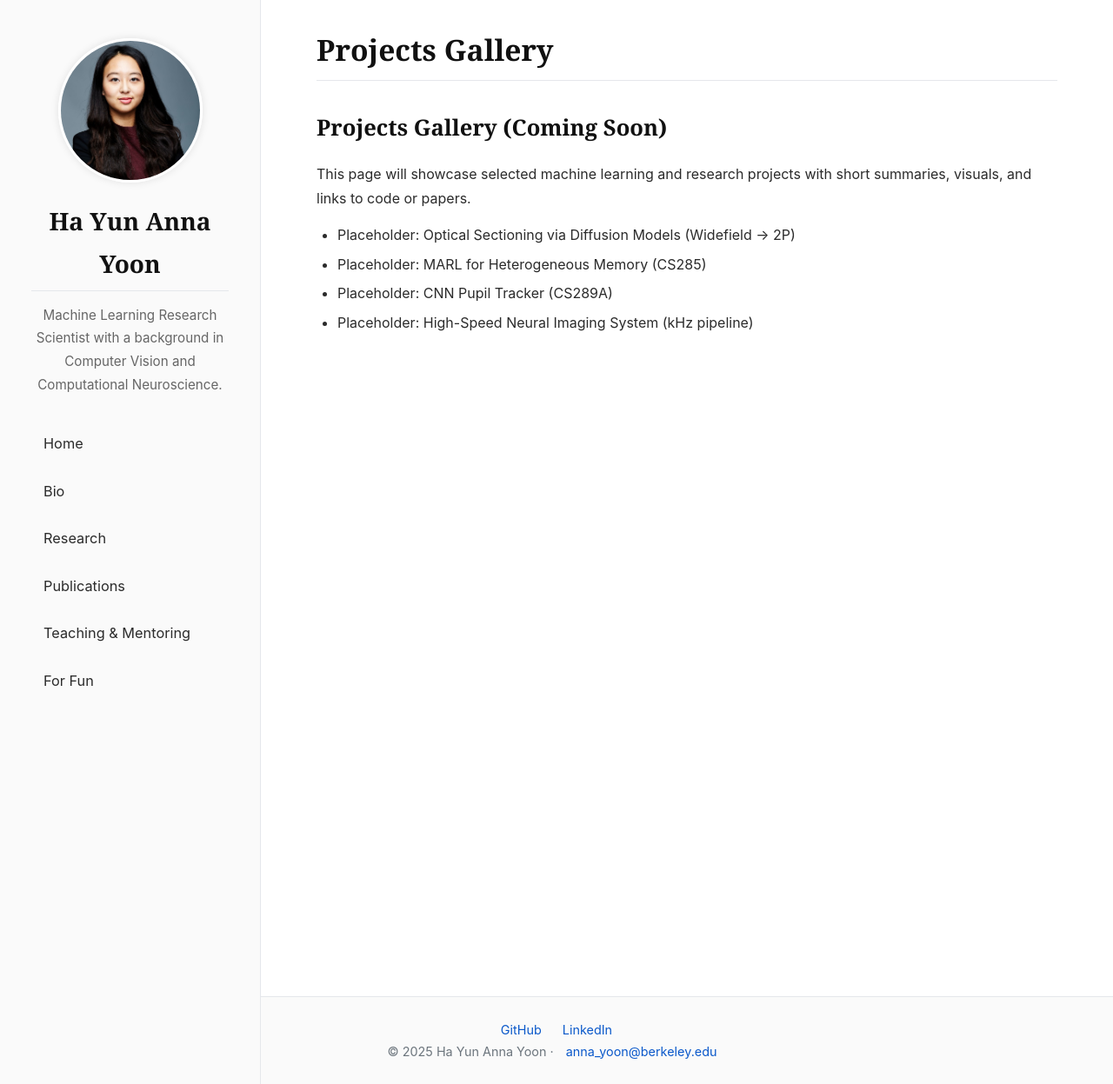
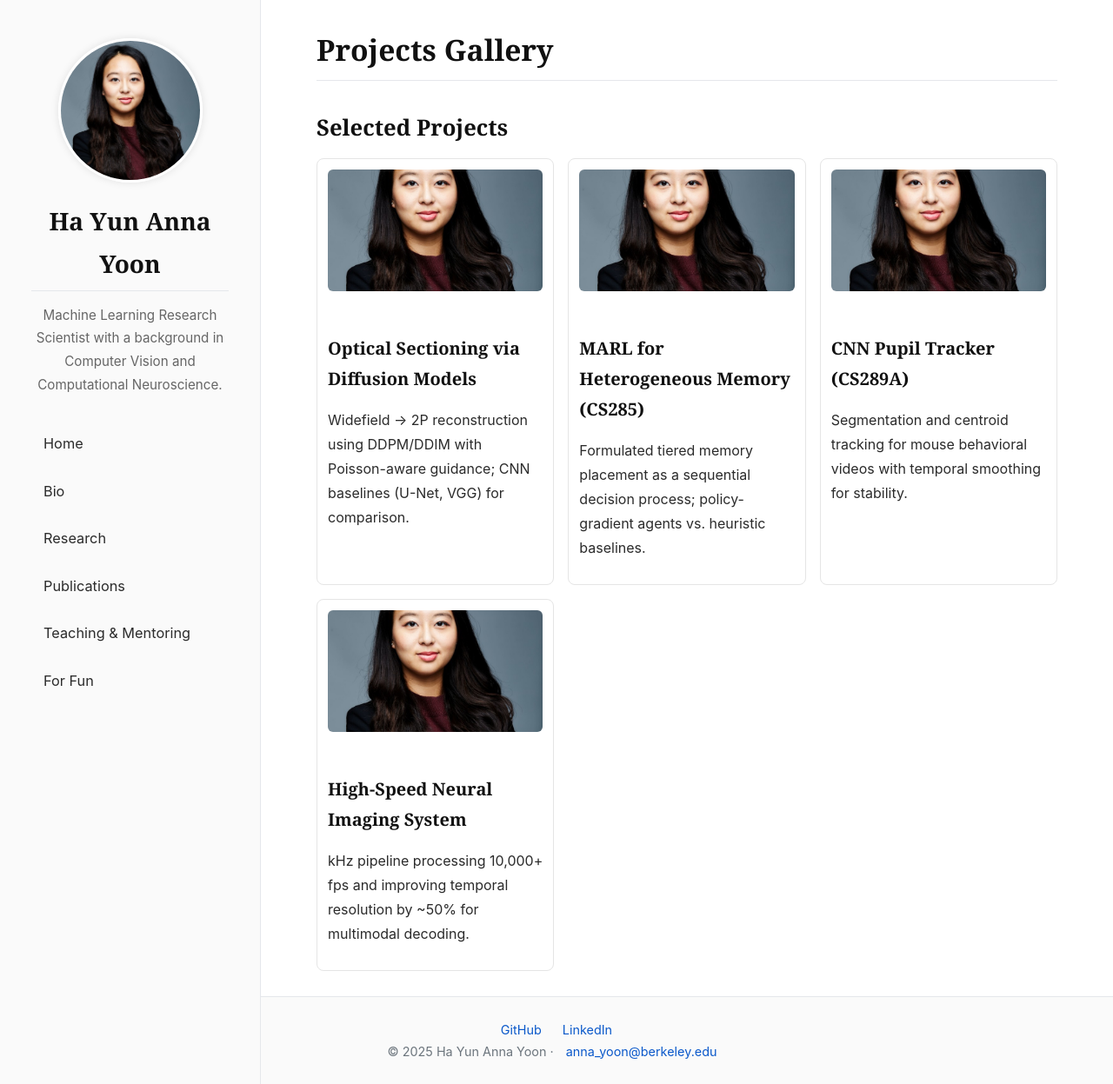
Before and after one commit to annahayoon/annahayoon.github.io, a Jekyll site: the page built from projects.md, in a window 1280 px wide and 1247 px high. Shown: the whole window at 87% size. Built offline with Jekyll 4.4.1, drawn with Linux system fonts in a browser that asks for light colours.

Commit message:
Website: add CV PDF link placeholder; add projects cards and styles; assets README

```diff
--- a/assets/css/style.css
+++ b/assets/css/style.css
@@ -397,3 +397,29 @@ li {
         padding-right: 96px;
     }
 }
+
+/* Project cards */
+.projects-grid {
+  display: grid;
+  grid-template-columns: repeat(auto-fill, minmax(240px, 1fr));
+  gap: 16px;
+  margin-top: 12px;
+}
+.project-card {
+  border: 1px solid #e5e5e5;
+  border-radius: 8px;
+  padding: 12px;
+  background: #fff;
+}
+.project-thumb {
+  width: 100%;
+  height: 140px;
+  object-fit: cover;
+  border-radius: 6px;
+  margin-bottom: 8px;
+}
+
+/* Hero tweaks */
+.hero-contact {
+  margin-top: 8px;
+}
--- a/projects.md
+++ b/projects.md
@@ -3,11 +3,27 @@ layout: default
 title: Projects Gallery
 ---
 
-## Projects Gallery (Coming Soon)
+## Selected Projects
 
-This page will showcase selected machine learning and research projects with short summaries, visuals, and links to code or papers.
-
-- Placeholder: Optical Sectioning via Diffusion Models (Widefield → 2P)
-- Placeholder: MARL for Heterogeneous Memory (CS285)
-- Placeholder: CNN Pupil Tracker (CS289A)
-- Placeholder: High-Speed Neural Imaging System (kHz pipeline)
+<div class="projects-grid">
+  <div class="project-card">
+    <img src="/assets/images/profile.jpg" alt="Optical Sectioning" class="project-thumb" />
+    <h3>Optical Sectioning via Diffusion Models</h3>
+    <p>Widefield → 2P reconstruction using DDPM/DDIM with Poisson-aware guidance; CNN baselines (U-Net, VGG) for comparison.</p>
+  </div>
+  <div class="project-card">
+    <img src="/assets/images/profile.jpg" alt="MARL" class="project-thumb" />
+    <h3>MARL for Heterogeneous Memory (CS285)</h3>
+    <p>Formulated tiered memory placement as a sequential decision process; policy-gradient agents vs. heuristic baselines.</p>
+  </div>
+  <div class="project-card">
+    <img src="/assets/images/profile.jpg" alt="Pupil Tracker" class="project-thumb" />
+    <h3>CNN Pupil Tracker (CS289A)</h3>
+    <p>Segmentation and centroid tracking for mouse behavioral videos with temporal smoothing for stability.</p>
+  </div>
+  <div class="project-card">
+    <img src="/assets/images/profile.jpg" alt="High-Speed Imaging" class="project-thumb" />
+    <h3>High-Speed Neural Imaging System</h3>
+    <p>kHz pipeline processing 10,000+ fps and improving temporal resolution by ~50% for multimodal decoding.</p>
+  </div>
+</div>
```
Also changed, not shown: assets/README.md (added, +4 -0 lines), index.md (+3 -1 lines).
